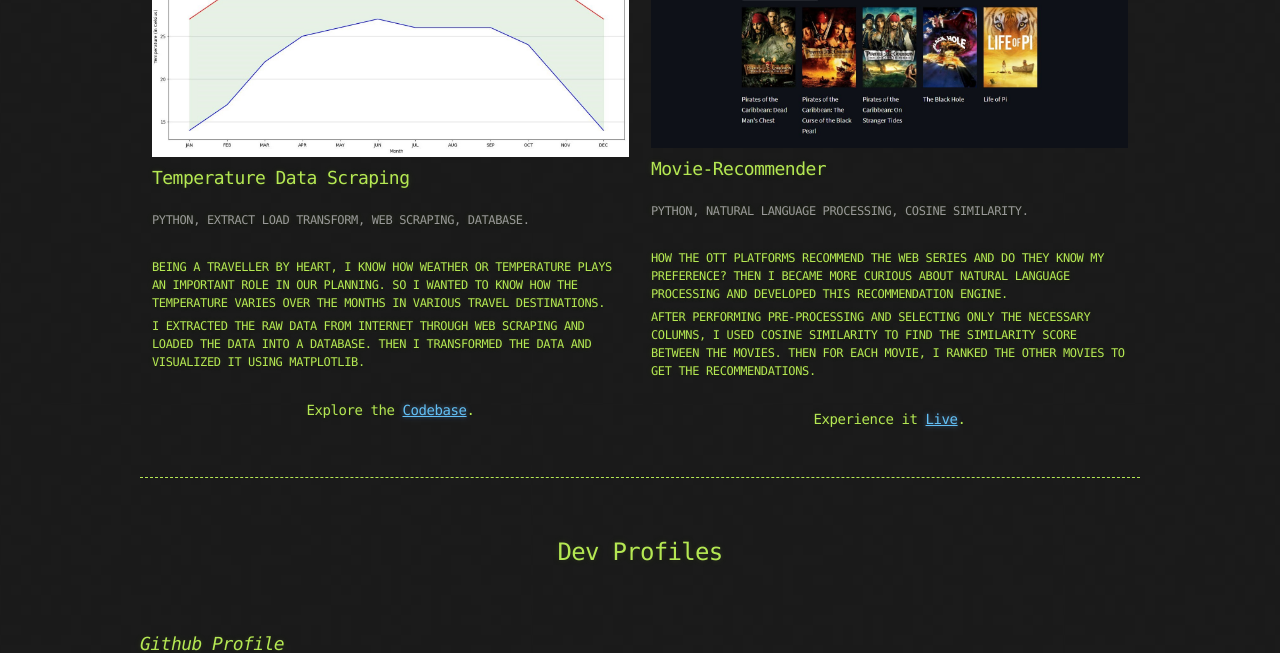
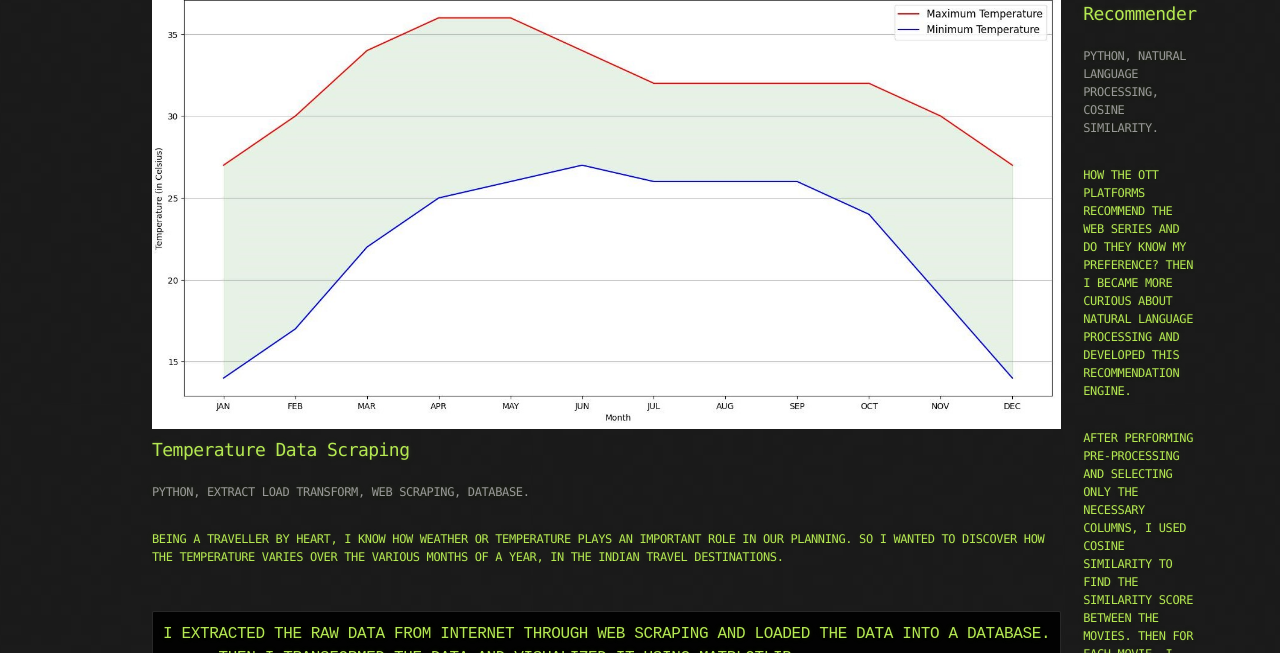
Before and after one commit to SandipPalit/SP-Portfolio, a Jekyll site: the page built from index.md, in a window 1280 px wide and 900 px high, scrolled down 2788 px, cut to the strip 0-653 px from the top of the window. Built offline with Jekyll 4.4.1, drawn with Linux system fonts in a browser that asks for light colours; our own code applies the rules of GitHub Pages for plain Markdown files.

Commit message:
Update index.md

```diff
--- a/index.md
+++ b/index.md
@@ -122,23 +122,27 @@
   <tr>
     <td width="50%">
       <a href="https://github.com/SandipPalit/Data-Engineering/tree/main/Temperature%20Data%20Scraping"><img src="./assets/images/13.jpg"></a>
+      <br>
       <h3> Temperature Data Scraping </h3>
       <h6>Python, Extract Load Transform, Web Scraping, Database.</h6>
       <br>
-      <h5>Being a Traveller by heart, I know how weather or temperature plays an important role in our planning.
-      So I wanted to know how the temperature varies over the months in various travel destinations.</h5>
-      <h5>I extracted the raw data from internet through Web Scraping and loaded the data into a database.
-      Then I transformed the data and visualized it using Matplotlib.</h5>
+      <h5 font-color="blue">Being a Traveller by heart, I know how weather or temperature plays an important role in our planning.
+      So I wanted to discover how the temperature varies over the various months of a year, in the Indian travel destinations.</h5>
+      <br>
+      <h5><pre>I extracted the raw data from internet through Web Scraping and loaded the data into a database.
+      Then I transformed the data and visualized it using Matplotlib.</pre></h5>
       <br>
       <h4 align="center">Explore the <a href="https://github.com/SandipPalit/Data-Engineering/tree/main/Temperature%20Data%20Scraping">Codebase</a>.</h4>
     </td>
     <td width="50%">
       <a href="https://movierecommender-sandippalit.herokuapp.com/"><img src="./assets/images/14.jpg"></a>
+      <br>
       <h3> Movie-Recommender </h3>
       <h6>Python, Natural Language Processing, Cosine Similarity.</h6>
       <br>
       <h5>How the OTT platforms recommend the web series and do they know my preference?
       Then I became more curious about Natural Language Processing and developed this Recommendation engine.</h5>
+      <br>
       <h5>After performing pre-processing and selecting only the necessary columns, I used Cosine Similarity to find the similarity score between the movies.
       Then for each movie, I ranked the other movies to get the recommendations.</h5>
       <br>
```
